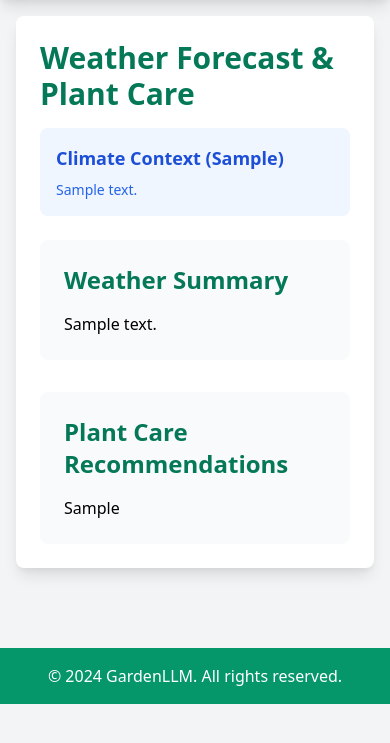
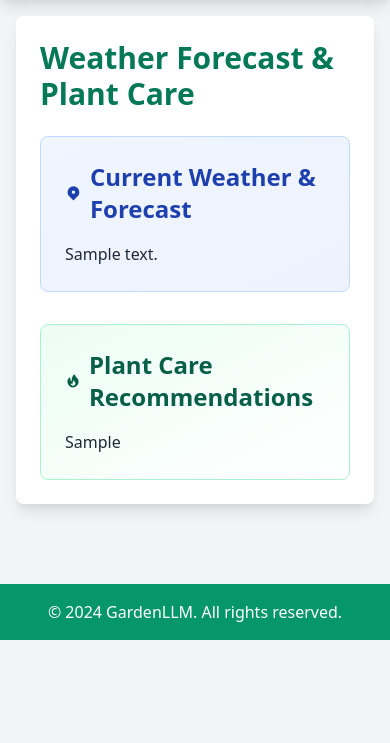
Before and after one commit to LaurenceW01/GardenLLM, a Flask app: template templates/weather.html in a window 390 px wide. Shown: the part 72-815 px from the top of the page. Run offline with Flask 3, Linux system fonts and the light colour scheme; the template is opened without the code that fills it: most values are stand-ins (such as "Sample title", 1, 10 or a date in 2020); parts of the project's set-up code (start-up, migrations or seed data) failed here and were passed over; some libraries are stand-ins or nearby versions.

Commit message:
Improve weather forecast page readability and remove duplicates - Remove climate context section for cleaner layout - Add colorful gradients and icons to weather sections - Make weather summary more human-readable with better formatting - Fix duplicate plant care recommendations issue - Enhance styling with better typography and spacing - Add responsive design for mobile devices - Improve plant care recommendations format with structured sections

```diff
--- a/templates/weather.html
+++ b/templates/weather.html
@@ -5,21 +5,18 @@
 {% block content %}
 <div class="max-w-4xl mx-auto">
     <div class="bg-white rounded-lg shadow-lg p-6 mb-8">
-        <h1 class="text-3xl font-bold mb-4 text-green-700">Weather Forecast & Plant Care</h1>
-
-        <!-- Climate Context -->
-        {% if climate_context %}
-        <div class="bg-blue-50 p-4 rounded-lg mb-6">
-            <h3 class="font-bold text-lg mb-2 text-blue-700">Climate Context ({{ default_location }})</h3>
-            <p class="text-sm text-blue-600">{{ climate_context }}</p>
-        </div>
-        {% endif %}
+        <h1 class="text-3xl font-bold mb-6 text-green-700">Weather Forecast & Plant Care</h1>
 
         <!-- Weather Summary -->
         {% if weather_summary %}
-        <div class="bg-gray-50 p-6 rounded-lg mb-8">
-            <h2 class="text-2xl font-bold mb-4 text-green-700">Weather Summary</h2>
-            <div class="prose max-w-none">
+        <div class="bg-gradient-to-br from-blue-50 to-indigo-50 p-6 rounded-lg mb-8 border border-blue-200">
+            <h2 class="text-2xl font-bold mb-4 text-blue-800 flex items-center">
+                <svg class="w-6 h-6 mr-2" fill="currentColor" viewBox="0 0 20 20">
+                    <path fill-rule="evenodd" d="M5.05 4.05a7 7 0 119.9 9.9L10 18.9l-4.95-4.95a7 7 0 010-9.9zM10 11a2 2 0 100-4 2 2 0 000 4z" clip-rule="evenodd"/>
+                </svg>
+                Current Weather & Forecast
+            </h2>
+            <div class="weather-content text-gray-800 leading-relaxed">
                 {{ weather_summary | safe }}
             </div>
         </div>
@@ -27,9 +24,14 @@
 
         <!-- Plant Care Recommendations -->
         {% if plant_care_recommendations %}
-        <div class="bg-gray-50 p-6 rounded-lg">
-            <h2 class="text-2xl font-bold mb-4 text-green-700">Plant Care Recommendations</h2>
-            <div class="prose max-w-none">
+        <div class="bg-gradient-to-br from-green-50 to-emerald-50 p-6 rounded-lg border border-green-200">
+            <h2 class="text-2xl font-bold mb-4 text-green-800 flex items-center">
+                <svg class="w-6 h-6 mr-2" fill="currentColor" viewBox="0 0 20 20">
+                    <path fill-rule="evenodd" d="M12.395 2.553a1 1 0 00-1.45-.385c-.345.23-.614.558-.822.88-.214.33-.403.713-.57 1.116-.334.804-.614 1.768-.84 2.734a31.365 31.365 0 00-.613 3.58 2.64 2.64 0 01-.945-1.067c-.328-.68-.398-1.534-.398-2.654A1 1 0 005.05 6.05 6.981 6.981 0 003 11a7 7 0 1011.95-4.95c-.592-.591-.98-.985-1.348-1.467-.363-.476-.724-1.063-1.207-2.03zM12.12 15.12A3 3 0 017 13s.879.5 2.5.5c0-1 .5-4 1.25-4.5.5 1 .786 1.293 1.371 1.879A2.99 2.99 0 0113 13a2.99 2.99 0 01-.879 2.121z" clip-rule="evenodd"/>
+                </svg>
+                Plant Care Recommendations
+            </h2>
+            <div class="care-content text-gray-800 leading-relaxed">
                 {{ plant_care_recommendations | safe }}
             </div>
         </div>
@@ -37,8 +39,13 @@
 
         <!-- No Data Message -->
         {% if not weather_summary and not plant_care_recommendations %}
-        <div class="bg-yellow-50 p-6 rounded-lg">
-            <h2 class="text-2xl font-bold mb-4 text-yellow-700">Weather Information Unavailable</h2>
+        <div class="bg-yellow-50 p-6 rounded-lg border border-yellow-200">
+            <h2 class="text-2xl font-bold mb-4 text-yellow-700 flex items-center">
+                <svg class="w-6 h-6 mr-2" fill="currentColor" viewBox="0 0 20 20">
+                    <path fill-rule="evenodd" d="M8.257 3.099c.765-1.36 2.722-1.36 3.486 0l5.58 9.92c.75 1.334-.213 2.98-1.742 2.98H4.42c-1.53 0-2.493-1.646-1.743-2.98l5.58-9.92zM11 13a1 1 0 11-2 0 1 1 0 012 0zm-1-8a1 1 0 00-1 1v3a1 1 0 002 0V6a1 1 0 00-1-1z" clip-rule="evenodd"/>
+                </svg>
+                Weather Information Unavailable
+            </h2>
             <p class="text-yellow-600">Unable to retrieve weather information at this time. Please try again later.</p>
         </div>
         {% endif %}
@@ -46,36 +53,82 @@
 </div>
 
 <style>
-/* Add some basic markdown styling */
-.prose {
-    @apply text-gray-900;
+/* Enhanced styling for weather content */
+.weather-content, .care-content {
+    @apply text-gray-800;
 }
-.prose h1 {
-    @apply text-2xl font-bold mb-4;
+
+.weather-content h1, .care-content h1 {
+    @apply text-xl font-bold mb-3 text-blue-900;
 }
-.prose h2 {
-    @apply text-xl font-bold mb-3;
+
+.weather-content h2, .care-content h2 {
+    @apply text-lg font-semibold mb-2 text-blue-800;
 }
-.prose h3 {
-    @apply text-lg font-bold mb-2;
+
+.weather-content h3, .care-content h3 {
+    @apply text-base font-semibold mb-2 text-blue-700;
 }
-.prose p {
-    @apply mb-2;
+
+.weather-content p, .care-content p {
+    @apply mb-3 leading-relaxed;
 }
-.prose ul {
-    @apply list-disc list-inside mb-2;
+
+.weather-content ul, .care-content ul {
+    @apply list-disc list-inside mb-3 ml-4 space-y-1;
 }
-.prose ol {
-    @apply list-decimal list-inside mb-2;
+
+.weather-content ol, .care-content ol {
+    @apply list-decimal list-inside mb-3 ml-4 space-y-1;
 }
-.prose code {
-    @apply bg-gray-100 px-1 rounded;
+
+.weather-content li, .care-content li {
+    @apply mb-1;
 }
-.prose pre {
-    @apply bg-gray-100 p-2 rounded mb-2 overflow-x-auto;
+
+.weather-content strong, .care-content strong {
+    @apply font-semibold text-blue-900;
 }
-.prose blockquote {
-    @apply border-l-4 border-gray-300 pl-4 italic;
+
+.weather-content em, .care-content em {
+    @apply italic text-blue-700;
+}
+
+/* Special styling for temperature and weather conditions */
+.weather-content p:contains("°F") {
+    @apply font-semibold text-blue-900;
+}
+
+.weather-content p:contains("Current Conditions") {
+    @apply text-lg font-semibold text-blue-800 bg-blue-100 p-2 rounded;
+}
+
+/* Plant care specific styling */
+.care-content h1, .care-content h2, .care-content h3 {
+    @apply text-green-800;
+}
+
+.care-content strong {
+    @apply font-semibold text-green-900;
+}
+
+.care-content em {
+    @apply italic text-green-700;
+}
+
+/* Responsive design */
+@media (max-width: 768px) {
+    .weather-content, .care-content {
+        @apply text-sm;
+    }
+
+    .weather-content h1, .care-content h1 {
+        @apply text-lg;
+    }
+
+    .weather-content h2, .care-content h2 {
+        @apply text-base;
+    }
 }
 </style>
 {% endblock %}
```
Also changed, not shown: weather_service.py (+26 -24 lines).
